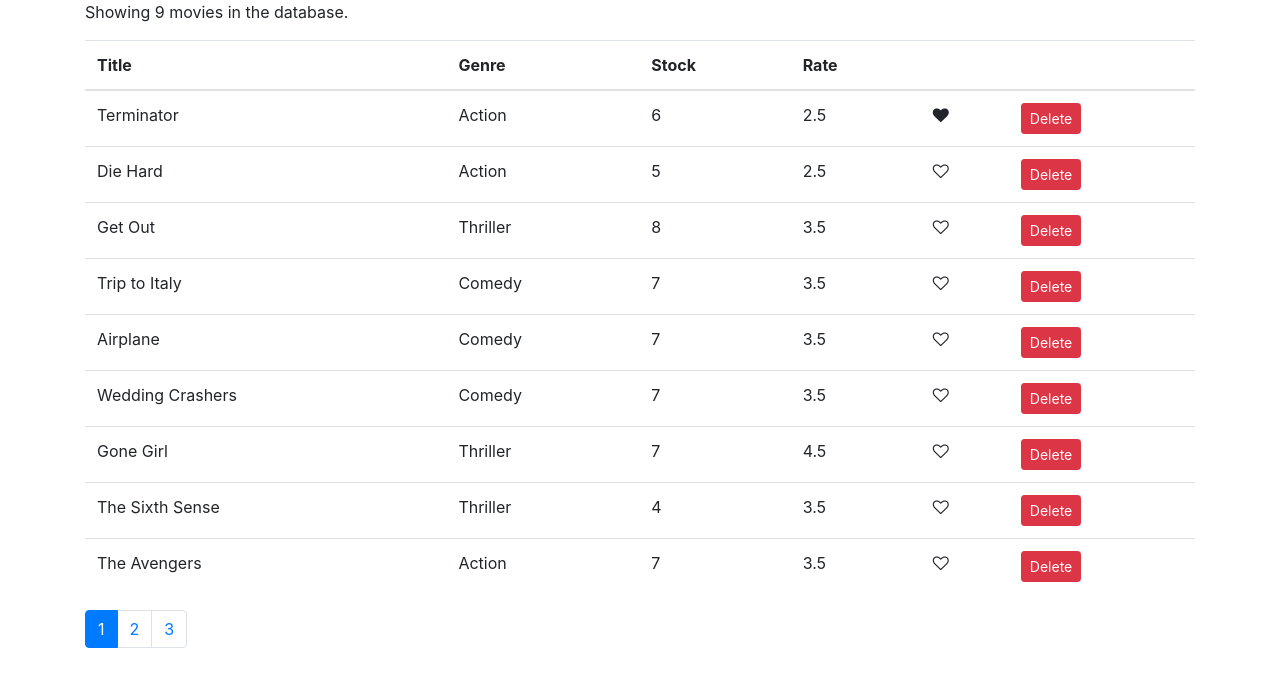
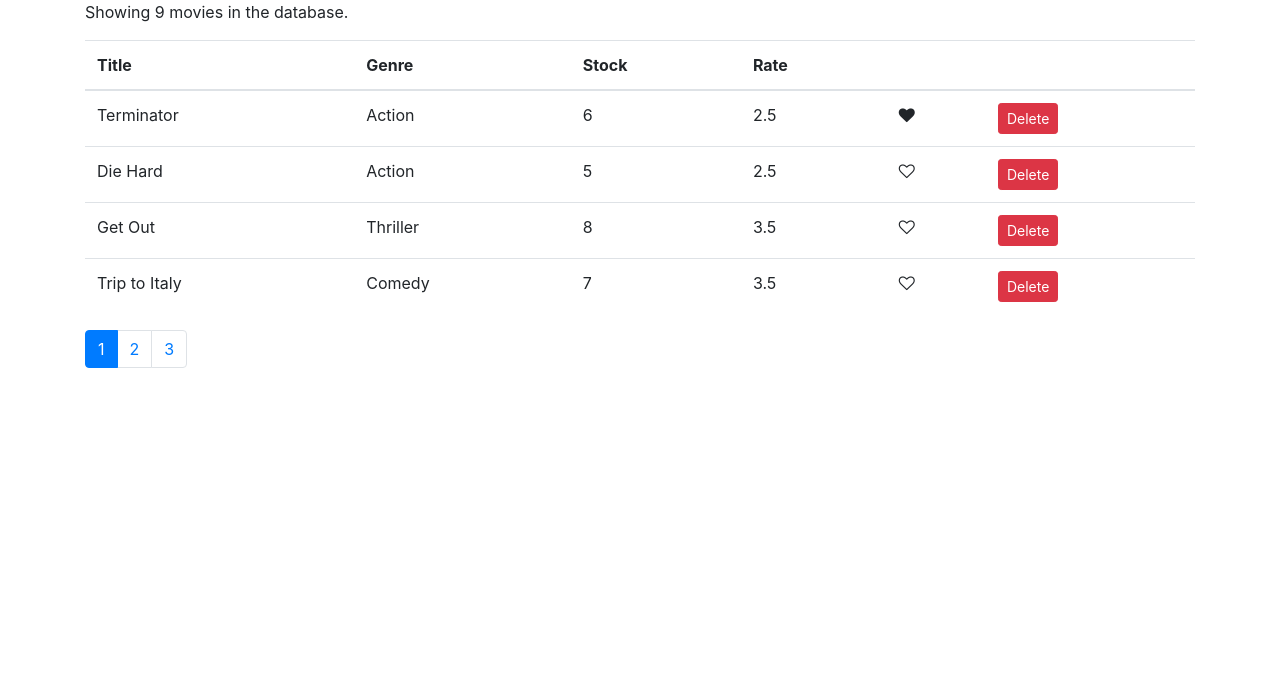
Before and after one commit to idenhan/react-vidly, a React (Create React App) app: page / in a window 1280 px wide. Shown: the top 686 px of the page. Built offline with nearby package versions, Linux system fonts and the light colour scheme.

Commit message:
Paginate Data

```diff
--- a/src/components/movies.jsx
+++ b/src/components/movies.jsx
@@ -2,6 +2,7 @@
 import { getMovies } from "../services/fakeMovieService";
 import Like from "./common/like";
 import Pagination from "./common/pagination";
+import { paginate } from "../utils/paginate";
 
 // JSX, Rendering Lists, Conditional Rendering, Handling Events, Updating the State
 class Movies extends Component {
@@ -27,8 +28,10 @@
 
   render() {
     const { length: count } = this.state.movies;
-    const { pageSize, currentPage } = this.state;
+    const { pageSize, currentPage, movies: allMovies } = this.state;
     if (count === 0) return <p>There are no movies in the database.</p>;
+
+    const movies = paginate(allMovies, currentPage, pageSize);
 
     return (
       <React.Fragment>
@@ -45,7 +48,7 @@
             </tr>
           </thead>
           <tbody>
-            {this.state.movies.map(movie => (
+            {movies.map(movie => (
               <tr key={movie._id}>
                 <td>{movie.title}</td>
                 <td>{movie.genre.name}</td>
--- /dev/null
+++ b/src/utils/paginate.js
@@ -0,0 +1,7 @@
+import _ from "lodash";
+
+export function paginate(items, pageNum, pageSize) {
+  const startIndex = (pageNum - 1) * pageSize;
+
+  return _(items).slice(startIndex).take(pageSize).value();
+}
```
Also changed, not shown: 1 other file (tests, documents, lock files or other folders).
